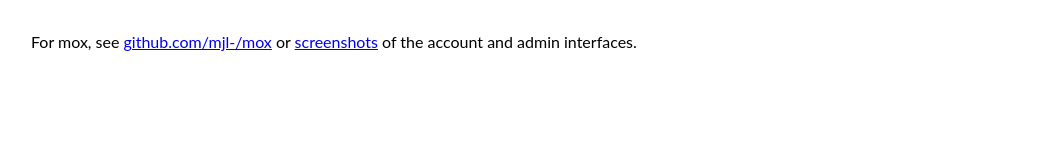
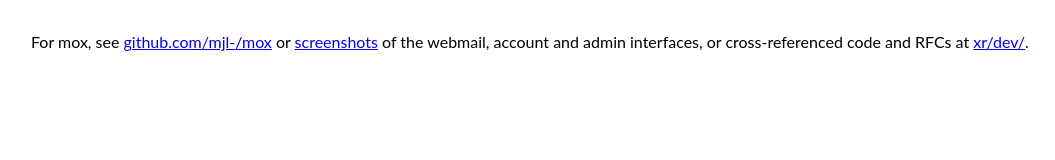
Before and after one commit to mjl-/mox-website-files, a plain HTML site: page index.html in a window 1280 px wide. Shown: the whole page, without its empty margins (1-1056 px from the left). Drawn offline with Linux system fonts and the light colour scheme.

Commit message:
link to new cross-referenced code/rfc at xr/dev

```diff
--- a/index.html
+++ b/index.html
@@ -11,6 +11,6 @@ body, html { padding: 1em; }
 		</style>
 	</head>
 	<body>
-		<p>For mox, see <a href="https://github.com/mjl-/mox">github.com/mjl-/mox</a> or <a href="screenshots/">screenshots</a> of the account and admin interfaces.</p>
+		<p>For mox, see <a href="https://github.com/mjl-/mox">github.com/mjl-/mox</a> or <a href="screenshots/">screenshots</a> of the webmail, account and admin interfaces, or cross-referenced code and RFCs at <a href="xr/dev/">xr/dev/</a>.</p>
 	</body>
 </html>
```
